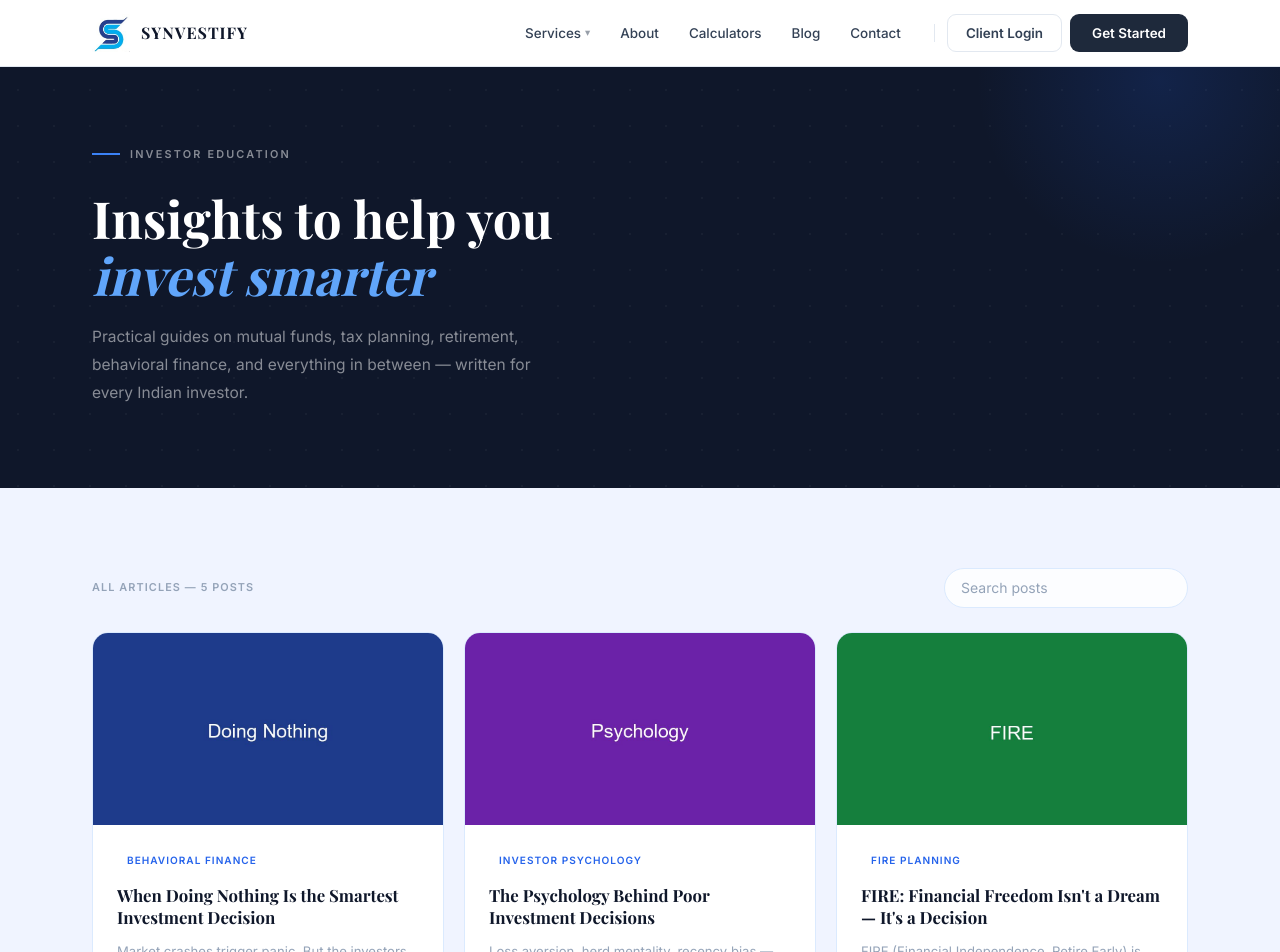
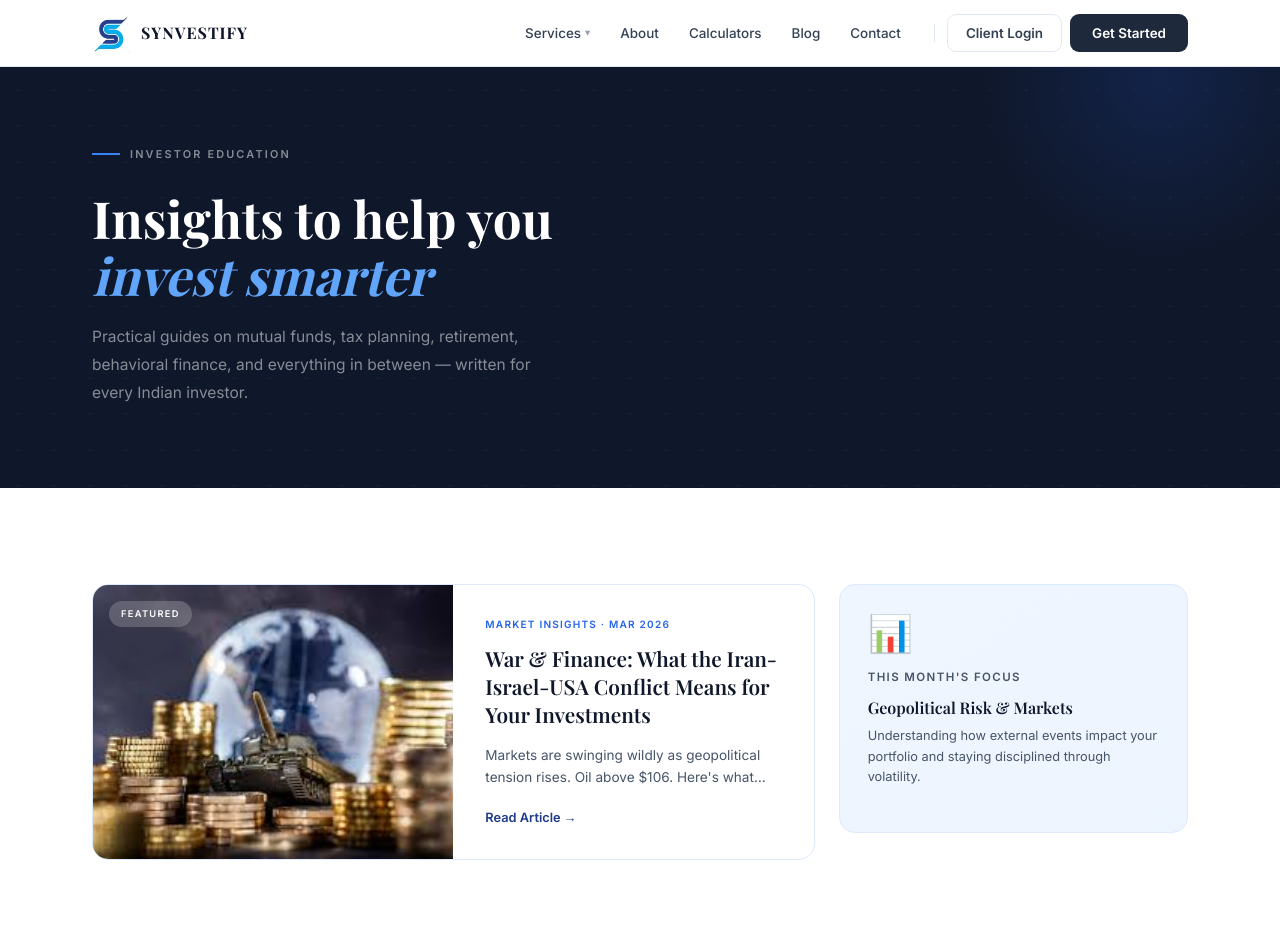
Before and after one commit to Synvestify/synvestify-website, a Next.js app: page /blog in a window 1280 px wide. Shown: the top 952 px of the page. Built offline with nearby package versions, Linux system fonts and the light colour scheme; a web font is replaced by a local one.

Commit message:
Added new Blogdata/card

```diff
--- a/src/app/blog/page.js
+++ b/src/app/blog/page.js
@@ -42,6 +42,55 @@ export default function BlogPage() {
           </div>
         </section>
 
+        {/* Featured Container */}
+        <section className="py-16 sm:py-24">
+          <div className="max-w-[1160px] mx-auto px-8">
+            <div className="grid grid-cols-1 md:grid-cols-3 gap-4 sm:gap-6 items-start">
+              {/* Featured */}
+              <a href="https://www.synvestify.in/blog/war-and-finance-iran-israel-2026" target="_blank" rel="noopener noreferrer"
+                className="md:col-span-2 block rounded-xl sm:rounded-2xl overflow-hidden border-[1.5px] border-brand-border bg-white hover:-translate-y-1 hover:shadow-lg transition-all duration-200 group h-full">
+                <div className="flex flex-col md:flex-row h-full">
+                  {/* Image */}
+                  <div className="md:w-1/2 h-[220px] sm:h-[280px] md:h-auto relative overflow-hidden bg-gradient-to-br from-slate-600 to-slate-800">
+                    <img
+                      src="/images/blog/war-and-finance.jpg"
+                      alt="Featured article"
+                      className="w-full h-full object-cover group-hover:scale-105 transition-transform duration-300"
+                    />
+                    <span className="absolute top-2 sm:top-4 left-2 sm:left-4 text-[.5rem] sm:text-[.58rem] font-semibold uppercase tracking-[.14em] text-white px-2 sm:px-3 py-1 sm:py-1.5 rounded-full"
+                      style={{ background: 'rgba(255,255,255,0.2)', backdropFilter: 'blur(10px)' }}>
+                      FEATURED
+                    </span>
+                  </div>
+                  {/* Content */}
+                  <div className="md:w-1/2 p-5 sm:p-7 md:p-8 flex flex-col justify-center">
+                    <p className="text-[.55rem] sm:text-[.63rem] font-semibold uppercase tracking-[.12em] text-accent mb-2 sm:mb-3">Market Insights · Mar 2026</p>
+                    <h3 className="font-serif text-[.95rem] sm:text-[1.15rem] md:text-[1.3rem] font-semibold text-slate-900 leading-[1.35] mb-3 sm:mb-4">
+                      War & Finance: What the Iran-Israel-USA Conflict Means for Your Investments
+                    </h3>
+                    <p className="text-[.75rem] sm:text-[.85rem] text-slate-600 leading-relaxed mb-4 sm:mb-5 line-clamp-2">
+                      Markets are swinging wildly as geopolitical tension rises. Oil above $106. Here's what history tells us about volatility.
+                    </p>
+                    <span className="inline-flex items-center gap-1.5 text-[.7rem] sm:text-[.8rem] font-semibold text-navy hover:gap-3 transition-all">
+                      Read Article →
+                    </span>
+                  </div>
+                </div>
+              </a>
+
+              {/* Featured info box */}
+              <div className="rounded-xl sm:rounded-2xl p-4 sm:p-6 md:p-7 border-[1.5px] border-brand-border bg-gradient-to-br from-blue-50 to-blue-100/50">
+                <div className="text-3xl sm:text-4xl mb-3 sm:mb-4">📊</div>
+                <p className="text-[.6rem] sm:text-[.72rem] font-semibold uppercase tracking-[.12em] text-slate-600 mb-2 sm:mb-3">This Month's Focus</p>
+                <h4 className="font-serif text-[.85rem] sm:text-[1rem] font-semibold text-slate-900 mb-2 leading-tight">Geopolitical Risk & Markets</h4>
+                <p className="text-[.7rem] sm:text-[.8rem] text-slate-600 leading-relaxed mb-3 sm:mb-4">
+                  Understanding how external events impact your portfolio and staying disciplined through volatility.
+                </p>
+              </div>
+            </div>
+          </div>
+        </section>
+
         <BlogSearch posts={posts} />
 
         <CTA />
```
